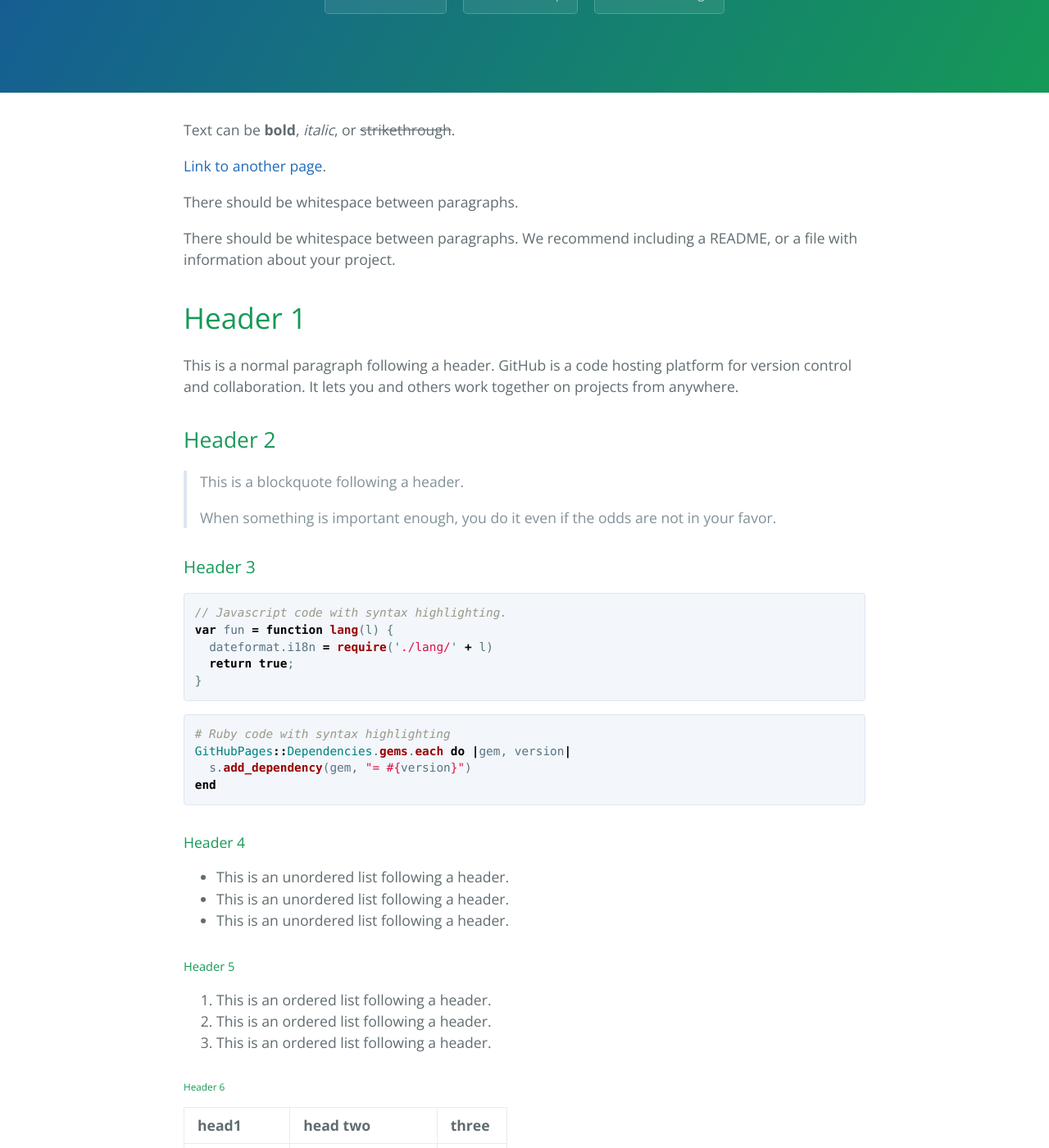
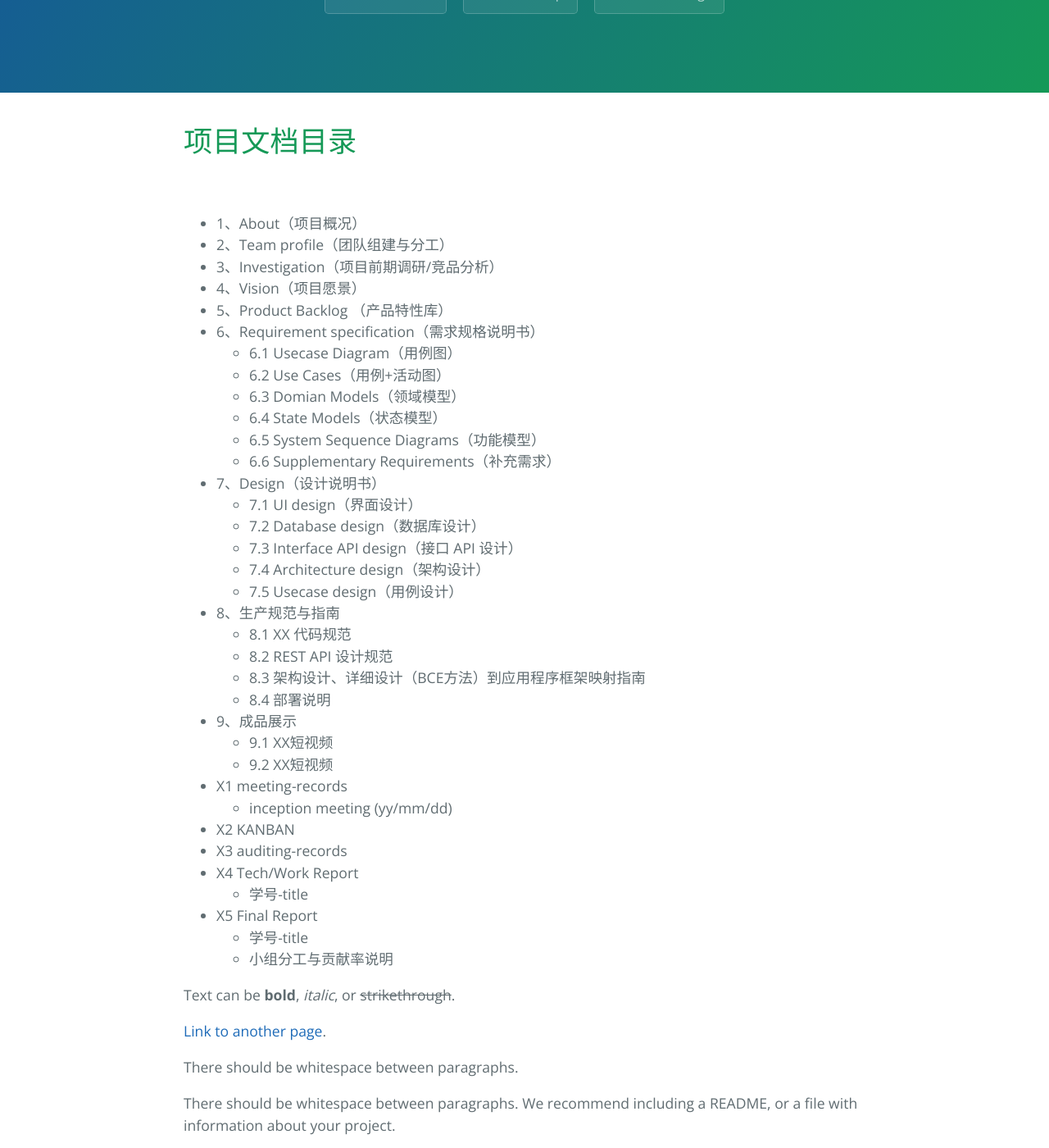
Before and after one commit to software-system-analysis-and-design/Dashboard, a Jekyll site: the page built from index.md, in a window 1280 px wide and 1400 px high, scrolled down 270 px. Shown: the whole window at 82% size. Built offline with Jekyll 4.4.1, drawn with Linux system fonts in a browser that asks for light colours; our own code applies the rules of GitHub Pages for plain Markdown files.

Commit message:
Update index.md

```diff
--- a/index.md
+++ b/index.md
@@ -1,6 +1,47 @@
 ---
 layout: default
 ---
+# 项目文档目录
+
+&nbsp;&nbsp;
+
+* 1、About（项目概况）
+* 2、Team profile（团队组建与分工）
+* 3、Investigation（项目前期调研/竞品分析）
+* 4、Vision（项目愿景）
+* 5、Product Backlog （产品特性库）
+* 6、Requirement specification（需求规格说明书）
+    - 6.1 Usecase Diagram（用例图）
+    - 6.2 Use Cases（用例+活动图）
+    - 6.3 Domian Models（领域模型）
+    - 6.4 State Models（状态模型）
+    - 6.5 System Sequence Diagrams（功能模型）
+    - 6.6 Supplementary Requirements（补充需求）
+* 7、Design（设计说明书）
+    - 7.1 UI design（界面设计）
+    - 7.2 Database design（数据库设计）
+    - 7.3 Interface API design（接口 API 设计）
+    - 7.4 Architecture design（架构设计）
+    - 7.5 Usecase design（用例设计）
+* 8、生产规范与指南
+    - 8.1 XX 代码规范
+    - 8.2 REST API 设计规范
+    - 8.3 架构设计、详细设计（BCE方法）到应用程序框架映射指南
+    - 8.4 部署说明
+* 9、成品展示
+    - 9.1 XX短视频
+    - 9.2 XX短视频
+* X1 meeting-records
+    - inception meeting (yy/mm/dd)
+* X2 KANBAN
+* X3 auditing-records
+* X4 Tech/Work Report
+    - 学号-title
+* X5 Final Report
+    - 学号-title
+    - 小组分工与贡献率说明
+
+
 
 Text can be **bold**, _italic_, or ~~strikethrough~~.
 
```
